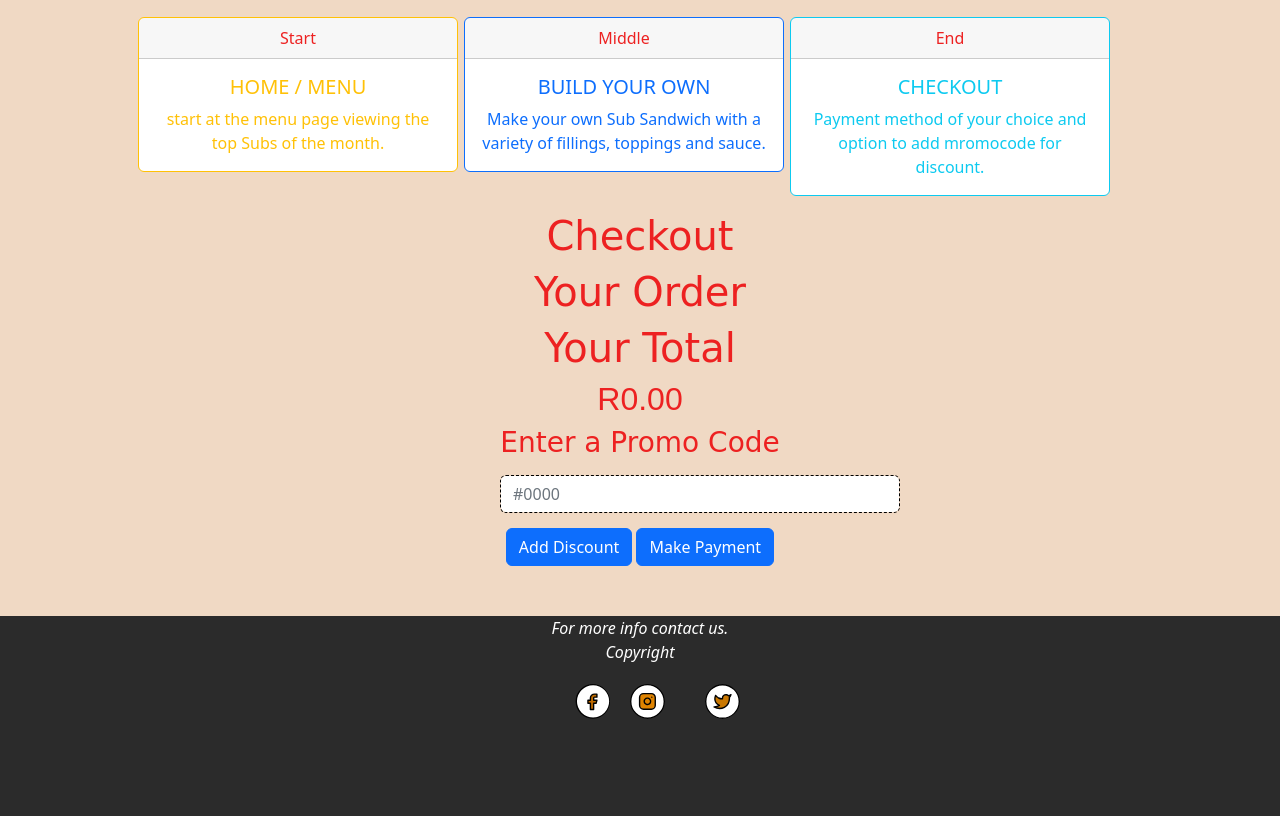
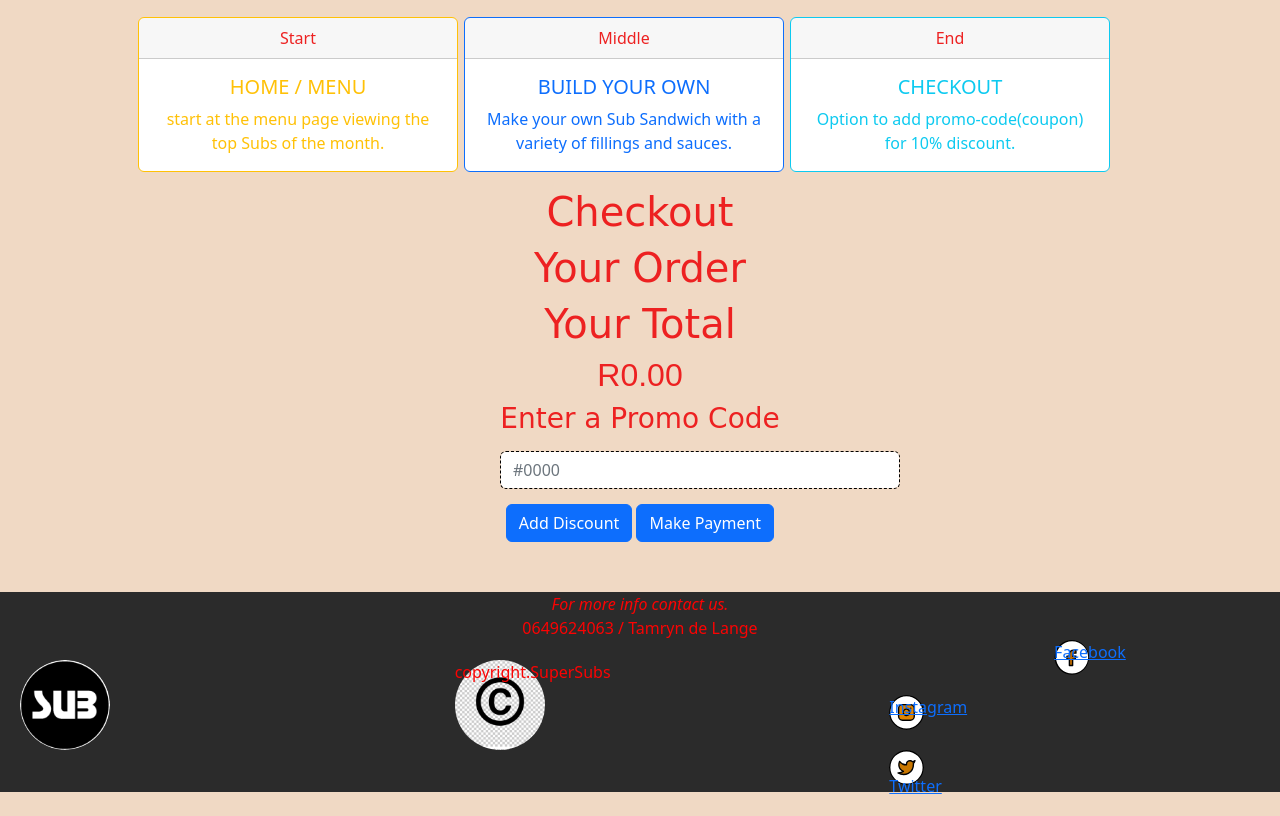
Before and after one commit to tamryn22/DV_T2_tamryndelange-main, a plain HTML site: page pages/checkout.html in a window 1280 px wide. Shown: the part 531-1347 px from the top of the page. Drawn offline with nearby package versions, Linux system fonts and the light colour scheme; a web font is replaced by a local one.

Commit message:
checkout and make own

```diff
--- a/css/checkout.css
+++ b/css/checkout.css
@@ -181,3 +181,32 @@ select{
     margin-left: 100px;
     margin: 20px;
 }
+.round-image-d{
+    width: 90px;
+    height: 90px;
+    background-image: url("../images/logos/logo.png");
+    border-radius: 50%;
+    background-size: cover;
+    background-position: center;
+    margin-left: 100px;
+    margin: 20px;
+}
+.round-image-e{
+    width: 90px;
+    height: 90px;
+    background-image: url("../images/logos/copyright-symbol-isolated-on-transparent-260nw-654664078.webp");
+    border-radius: 50%;
+    background-size: cover;
+    background-position: center;
+    margin-left: 100px;
+    margin: 20px;
+}
+footer{
+    width: 100%;
+    height: 200px;
+    background-color: #2b2b2b;
+    text-align: center;
+    color: #fb0303;
+    margin-top: 50px;
+
+}
--- a/css/main.css
+++ b/css/main.css
@@ -131,7 +131,7 @@ h4{font-family: 'Playfair Display', serif;
     padding: 150px;
 }
 .col-box-3{
-    width:40%;
+    width:60%;
     height:400px;
     background-color: #b81818b5;
     background-size: cover;
@@ -275,6 +275,26 @@ h4{font-family: 'Playfair Display', serif;
     margin-left: 100px;
     margin: 20px;
 }
+.round-image-d{
+    width: 90px;
+    height: 90px;
+    background-image: url("../images/logos/logo.png");
+    border-radius: 50%;
+    background-size: cover;
+    background-position: center;
+    margin-left: 100px;
+    margin: 20px;
+}
+.round-image-e{
+    width: 90px;
+    height: 90px;
+    background-image: url("../images/logos/copyright-symbol-isolated-on-transparent-260nw-654664078.webp");
+    border-radius: 50%;
+    background-size: cover;
+    background-position: center;
+    margin-left: 100px;
+    margin: 20px;
+}
 
 
 footer{
@@ -282,7 +302,7 @@ footer{
     height: 200px;
     background-color: #2b2b2b;
     text-align: center;
-    color: #ffffff;
+    color: #fb0303;
     margin-top: 50px;
 
 }
--- a/js/build.js
+++ b/js/build.js
@@ -146,8 +146,8 @@ displayOrder = () => {
                </div>
                <ul class="list-group list-group-flush">
                    <li class="list-group-item"><strong>Size:</strong> ${size}</p></li>
-                   <li  class="list-group-item"><strong>Toppings:</strong>${fillings}</p></li>
-                   <li class="list-group-item"><strong>Sauce:</strong> Tomato, Mayonnaise, Creamy Garlic</p></li>
+                   <li  class="list-group-item"><strong>Fillings:</strong>${fillings}</p></li>
+                   <li class="list-group-item"><strong>Sauce:</strong> Mayonnaise</p></li>
                    <li class="list-group-item"><strong>R${price}.00</strong></p></li>
                </ul>
            </div>`
--- a/js/checkout.js
+++ b/js/checkout.js
@@ -1,4 +1,4 @@
-let checkTotal = 20;
+let checkTotal = 0;
 
 displayCheck = () =>{
 
@@ -30,9 +30,9 @@ displayCheck = () =>{
                 <p><strong>Name:</strong> ${name}</p>
                 <p><strong>Size:</strong> ${size} </p>
                 <p><strong>Base:</strong> ${bread}</p>
-                <p><strong>Toppings:</strong> ${fillings.join()}</p>
-                <p><strong>Sauce:</strong>Tomato, Mayonnaise, Creamy Garlic</p>
-
+                <p><strong>Fillings:</strong> ${fillings.join()}</p>
+                <p><strong>Sauce:</strong> Mayonnaise</p>
+                <p><strong>Price:</strong> ${price}.00</p>
             </div>
         `
         totalArea.innerHTML = "R" + checkTotal + ".00"
@@ -40,7 +40,7 @@ displayCheck = () =>{
     }
 }
 
-let promoRun = 10/100
+let promoRun = false
 
 promoNumber = () => {
 
@@ -51,17 +51,16 @@ promoNumber = () => {
     let newTotal = document.getElementById('totalOut')
     let totalArea = document.getElementById ('totalOut');
 
-    if(promoRun = true){
+    if(promoRun = false){
         console.log(promoRun);
         if(value == 1234){
 
-            let totalArea = checkTotal -10
-            // checkTotal ="R140.00"
-            console.log(totalArea);
+            let updateTotal = checkTotal - 10
+            console.log(updateTotal);
 
-            totalArea.innerHTML = "R" + checkTotal+ ".00"
+            totalArea.innerHTML = "R" + updateTotal + ".00"
 
-            promoRun = false
+            promoRun = true
             console.log(promoRun);
         } else {
             alert("Promo Code not valid")
--- a/pages/checkout.html
+++ b/pages/checkout.html
@@ -21,7 +21,7 @@
 </head>
 <body onload="displayCheck()">
     <nav class="navbar navbar-expand-lg navbar-light bg-light">
-        <a class="navbar-brand" href="#">WHAT'S SUB?</a>
+        <a class="navbar-brand" href="../index.html">SuperSubs</a>
         <button class="navbar-toggler" type="button" data-toggle="collapse" data-target="#navbarSupportedContent" aria-controls="navbarSupportedContent" aria-expanded="false" aria-label="Toggle navigation">
           <span class="navbar-toggler-icon"></span>
         </button>
@@ -84,7 +84,7 @@
                 <div class="card-header">Middle</div>
                 <div class="card-body text-primary">
                   <h5 class="card-title">BUILD YOUR OWN</h5>
-                  <p class="card-text">Make your own Sub Sandwich with a variety of fillings, toppings and sauce.</p>
+                  <p class="card-text">Make your own Sub Sandwich with a variety of fillings and sauces.</p>
                 </div>
               </div>
           </div>
@@ -93,7 +93,7 @@
                 <div class="card-header">End</div>
                 <div class="card-body text-info">
                   <h5 class="card-title">CHECKOUT</h5>
-                  <p class="card-text">Payment method of your choice and option to add mromocode for discount.</p>
+                  <p class="card-text">Option to add promo-code(coupon) for 10% discount.</p>
                 </div>
               </div>
             </div>
@@ -122,15 +122,29 @@
     </div>
 
     <footer>
-        <i>For more info contact us.
-            <br/>Copyright
-        </i>
-        <div class="row" style="align-items: center;">
-            <div class="round-image-a"></div>
-            <div class="round-image-b"></div>
-            <div class="round-image-c"></div>
-            <div class="round-image-d"></div>
+      <i>For more info contact us.</i>
+      <br/> 0649624063 / Tamryn de Lange
+
+      <div class="row">
+        <div class="col-4" >
+          <div class="round-image-d"></div>
         </div>
-    </footer>
+        <div class="col-4" >
+          <div class="round-image-e">
+           copyright.SuperSubs</div>
+        </div>
+        <div class="col-4">
+
+         <div class="round-image-a"><a href="https://www.facebook.com/">Facebook</a></div>
+         <div class="round-image-b"><a href="https://www.instagram.com/">Instagram</a></div>
+         <div class="round-image-c"><br/><a href="https://www.twitter.com/"> Twitter</a></div>
+
+        </div>
+      </div>
+
+
+
+
+  </footer>
 </body>
 </html>
```
Also changed, not shown: index.html (+28 -8 lines), pages/build.html (+6 -6 lines).
